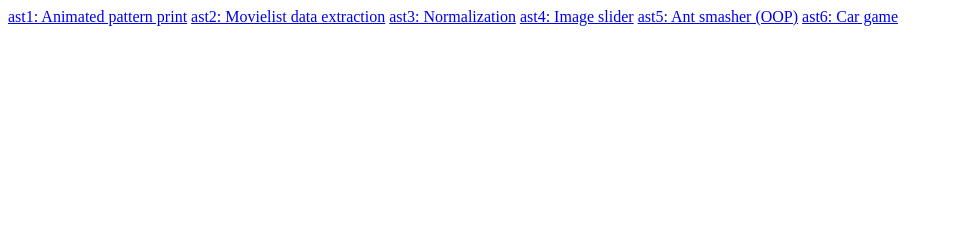
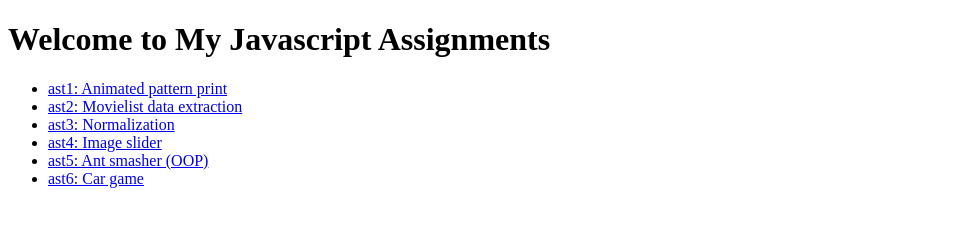
Before and after one commit to shradhaN/shradhaN.github.io, a plain HTML site: page js-experiments/index.html in a window 1280 px wide. Shown: the whole page, without its empty margins (0-953 px from the left). Drawn offline with Linux system fonts and the light colour scheme.

Commit message:
Assignments in Links

```diff
--- a/js-experiments/index.html
+++ b/js-experiments/index.html
@@ -4,12 +4,14 @@
 	<title>Javascript Assignments</title>
 </head>
 <body>
-	<a href="https://shradhan.github.io/js-experiments/ast1/">ast1: Animated pattern print</a>
-	<a href="https://shradhan.github.io/js-experiments/ast2/">ast2: Movielist data extraction</a>
-	<a href="https://shradhan.github.io/js-experiments/ast3/">ast3: Normalization</a>
-	<a href="https://shradhan.github.io/js-experiments/ast4/">ast4: Image slider</a>
-	<a href="https://shradhan.github.io/js-experiments/ast5/">ast5: Ant smasher (OOP)</a>
-	<a href="https://shradhan.github.io/js-experiments/ast6/">ast6: Car game</a>
-
+	<h1> Welcome to My Javascript Assignments</h1>
+	<ul>
+		<li><a href="https://shradhan.github.io/js-experiments/ast1/">ast1: Animated pattern print</a></li>
+		<li><a href="https://shradhan.github.io/js-experiments/ast2/">ast2: Movielist data extraction</a></li>
+		<li><a href="https://shradhan.github.io/js-experiments/ast3/">ast3: Normalization</a></li>
+		<li><a href="https://shradhan.github.io/js-experiments/ast4/">ast4: Image slider</a></li>
+		<li><a href="https://shradhan.github.io/js-experiments/ast5/">ast5: Ant smasher (OOP)</a></li>
+		<li><a href="https://shradhan.github.io/js-experiments/ast6/">ast6: Car game</a></li>
+	</ul>
 </body>
 </html>
```
